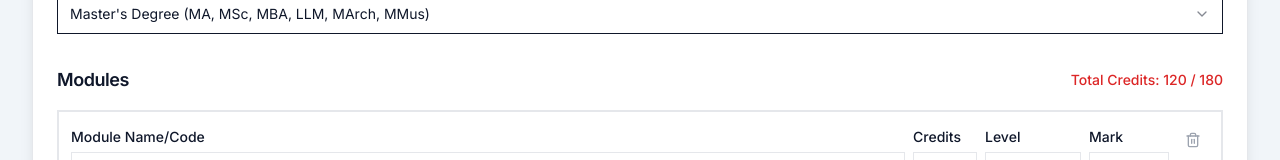
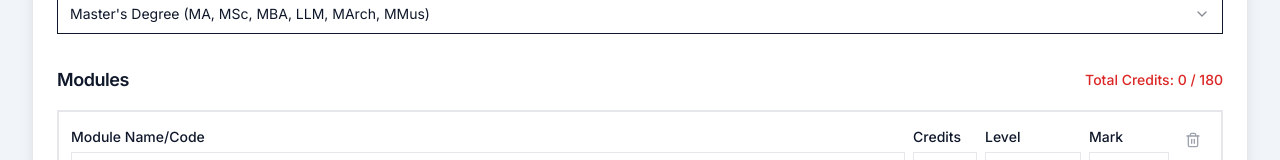
Before and after one commit to agcolom/westminster-degree-calc, a Next.js app: page /westminster-degree-calc/postgraduate in a window 1280 px wide. Shown: the part 230-390 px from the top of the page. Built offline with nearby package versions, Linux system fonts and the light colour scheme.

Commit message:
Count only passing modules in postgraduate credit totals - Level 7 modules require 50% to count towards credits - Level 6 modules require 40% to count towards credits - Credit totals now accurately reflect earned credits only

```diff
--- a/app/postgraduate/page.tsx
+++ b/app/postgraduate/page.tsx
@@ -350,10 +350,14 @@ export default function PostgraduatePage() {
       filteredModules = modules.filter(m => m.level === level);
     }
 
-    const validModules = filteredModules.filter(module =>
-      module.credits !== "" && !isNaN(Number(module.credits)) &&
-      module.mark !== "" && !isNaN(Number(module.mark))
-    );
+    // Only count modules that have passing marks
+    const validModules = filteredModules.filter(module => {
+      if (module.credits === "" || isNaN(Number(module.credits))) return false;
+      if (module.mark === "" || isNaN(Number(module.mark))) return false;
+      const mark = Number(module.mark);
+      const minPassingMark = module.level === "7" ? 50 : 40;
+      return mark >= minPassingMark;
+    });
     const totalCredits = validModules.reduce((sum, m) => sum + Number(m.credits), 0);
 
     let requiredCredits = "";
```
